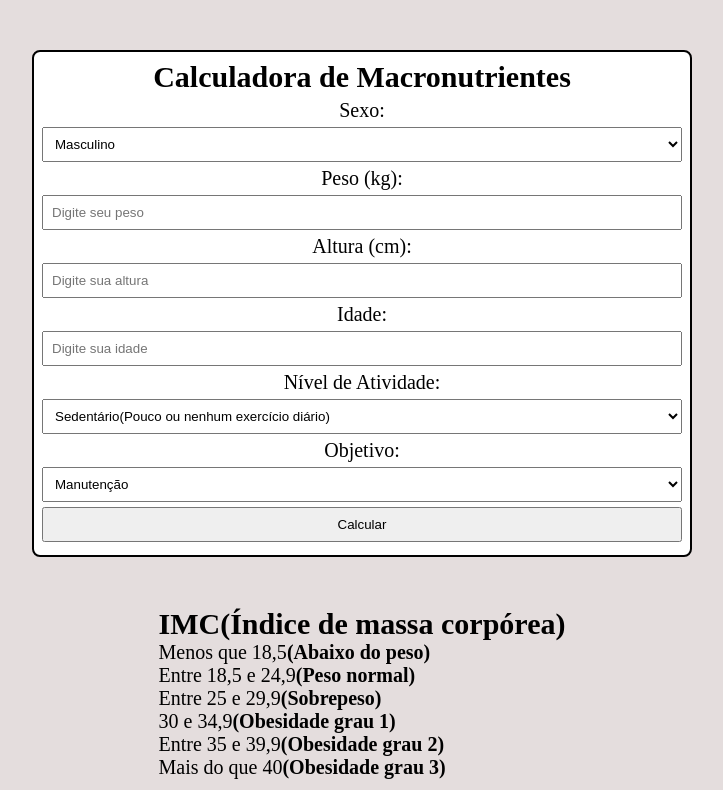
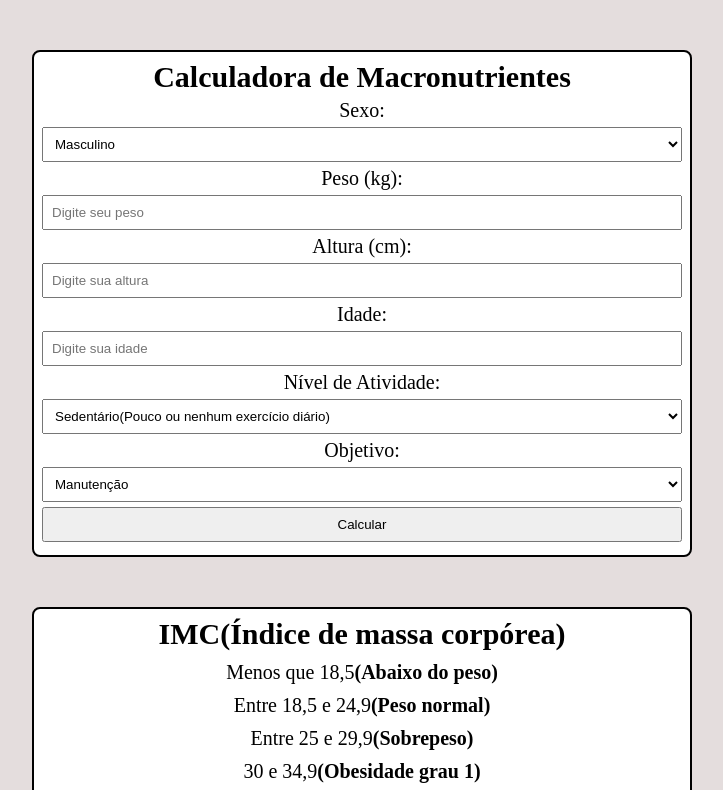
Before and after one commit to Fbgithubconta/Calculadora-de-macronutrientes, a plain HTML site: page index.html in a window 1280 px wide. Shown: the top 790 px of the page, without its empty margins (278-1001 px from the left). Drawn offline with Linux system fonts and the light colour scheme.

Commit message:
Update style.css

```diff
--- a/style.css
+++ b/style.css
@@ -28,6 +28,17 @@ img{
 }
 input,select, button{
     padding: 8px;
+}
+.tabela{
+    width: 50vw;
+    background-color: white;
+    border: 2px solid black;
+    border-radius: 8px;
+    display: flex;
+    flex-direction: column;
+    gap: 10px;
+    padding: 8px;
+    text-align: center;
 }
 .container-calculadora{
     margin-top: 50px;
@@ -62,6 +73,7 @@ input,select, button{
     .texto{
     margin-left: 50px;
     }
+
 }
 @media(max-width: 500px){
     .container-calculadora{
@@ -71,6 +83,9 @@ input,select, button{
         display: flex;
         flex-direction: column;
         text-align: center;
+    }
+    .tabela{
+        width: 80vw;
     }
     .macro{
         width: 80vw;
```
